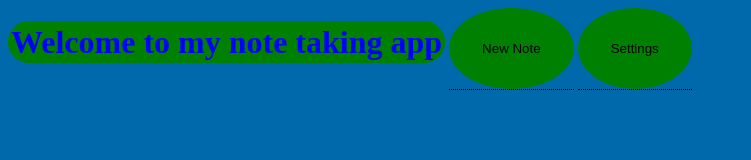
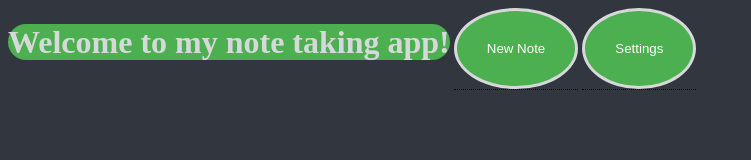
Before and after one commit to JesterOrNot/HTML-Note, a website: page static/index.html in a window 1280 px wide. Shown: the whole page, without its empty margins (0-751 px from the left). Drawn offline with Linux system fonts and the light colour scheme.

Commit message:
update site

```diff
--- a/static/index.html
+++ b/static/index.html
@@ -3,17 +3,19 @@
 
 <head>
 	<title>Note Taking App</title>
+	<link rel="icon" type="image/png" href="/images/favicon.ico">
+	<script src="https://kit.fontawesome.com/621f452ebe.js" crossorigin="anonymous"></script>
 </head>
 
 <body>
-	<h1 id="Welcome">Welcome to my note taking app</h1>
+	<h1 id="Welcome">Welcome to my note taking app!</h1>
 	<div class="tooltip">
 		<button class="main-page-button" onclick="addNote()">New Note</button>
-		<p class="tooltiptext">Create a new note</p>
+		<p id="tool" class="tooltiptext">Create a new note</p>
 	</div>
 	<div class="tooltip">
 		<button class="main-page-button">Settings</button>
-		<p class="tooltiptext">Open Settings</p>
+		<p id="tool" class="tooltiptext">Open Settings</p>
 	</div>
 	<br>
 	<div id="div1"></div>
@@ -54,35 +56,33 @@
 </script>
 <style>
 	#Welcome {
-		color: blue;
+		color: #D6D8DA;
 		text-align: center;
-		border-style: solid;
-		border-color: green;
-		background-color: green;
+		border-style: none;
+		display: inline;
+		background-color: #4CAF50;
 		border-radius: 25px;
 	}
 
 	body {
-		background-color: #0069AC;
+		background-color: #31363F;
 	}
 
-	h1 {
-		color: yellow;
-		display: inline;
-	}
-	div > p {
-	    text-align: center;
-		size: 100%;
+	div>p {
+		text-align: center;
+		resize: 120%;
 		border-style: solid;
 		background-color: white;
 		color: #00ffa1;
 		font-size: 50px;
 	}
+
 	.main-page-button {
 		text-align: center;
 		border-radius: 100%;
-		background-color: green;
-		border: 3px solid green;
+		color: white;
+		background-color: #4CAF50;
+		border: 3px solid #D6D8DA;
 		padding: 30px 30px;
 	}
 
```
